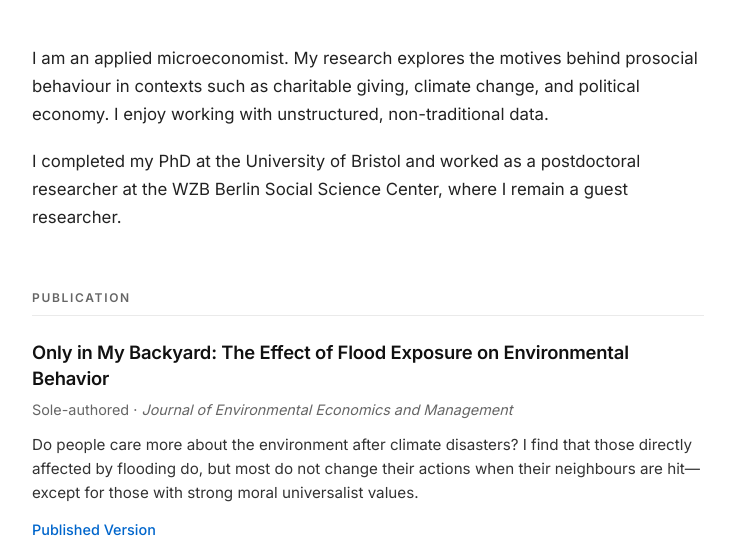
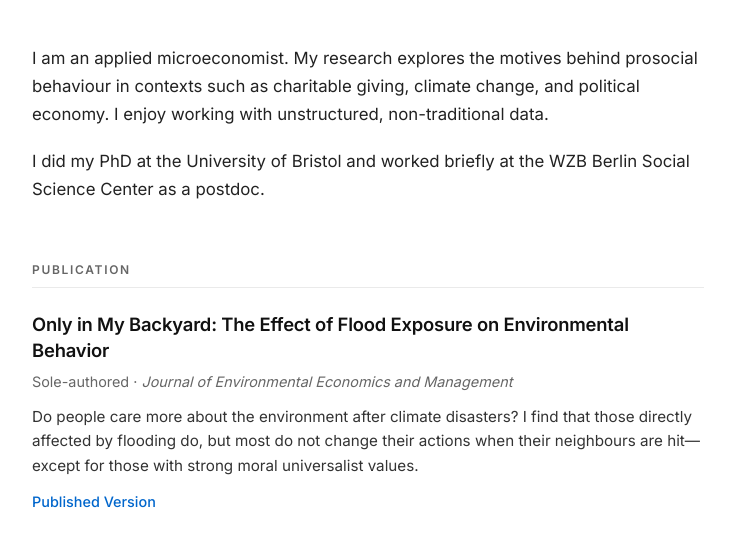
Before and after one commit to derrickmxu/derrickmxu.github.io, a plain HTML site: page index.html in a window 1280 px wide. Shown: the part 256-800 px from the top of the page, without its empty margins (272-1007 px from the left). Drawn offline with Linux system fonts and the light colour scheme.

Commit message:
Update bio text regarding Bristol PhD and WZB postdoc

```diff
--- a/index.html
+++ b/index.html
@@ -36,8 +36,7 @@
         and political economy. I enjoy working with unstructured, non-traditional data.
       </p>
       <p>
-        I completed my PhD at the University of Bristol and worked as a postdoctoral
-        researcher at the WZB Berlin Social Science Center, where I remain a guest researcher.
+        I did my PhD at the University of Bristol and worked briefly at the WZB Berlin Social Science Center as a postdoc.
       </p>
     </section>
 
```
